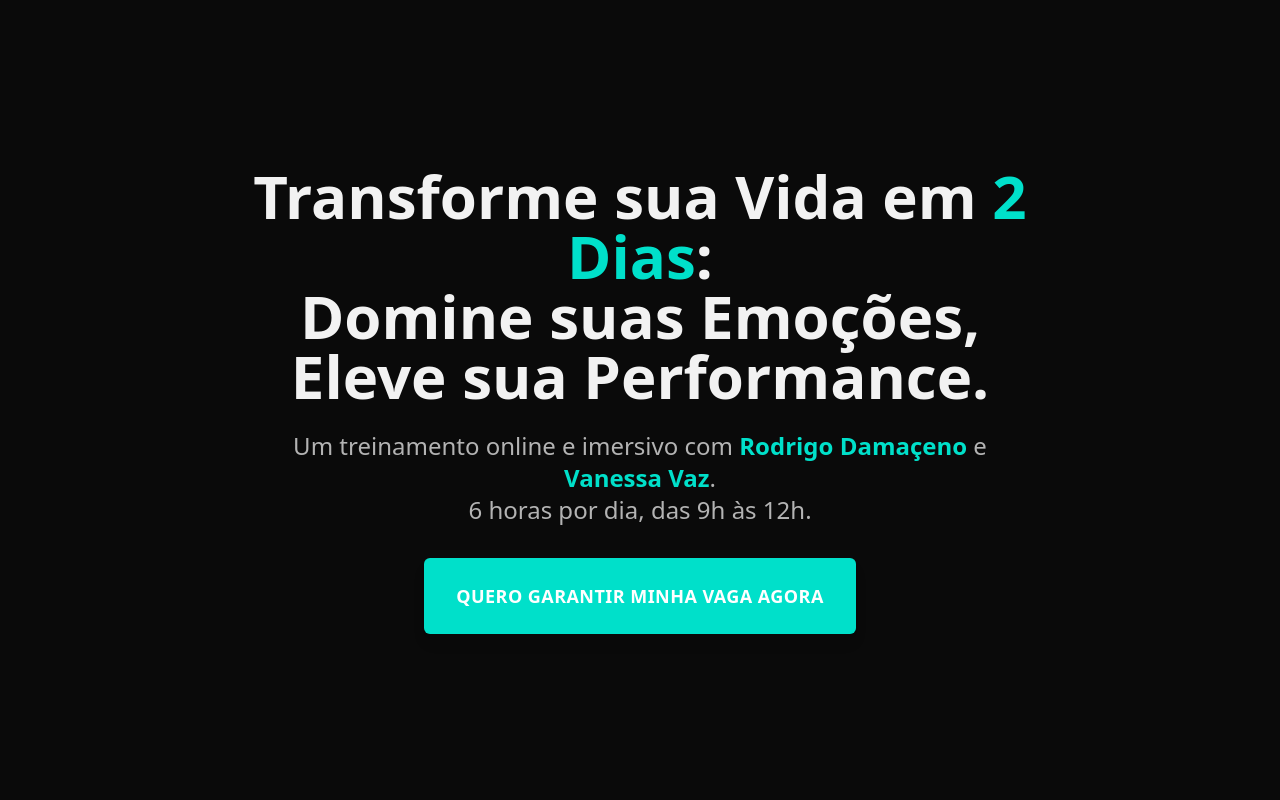
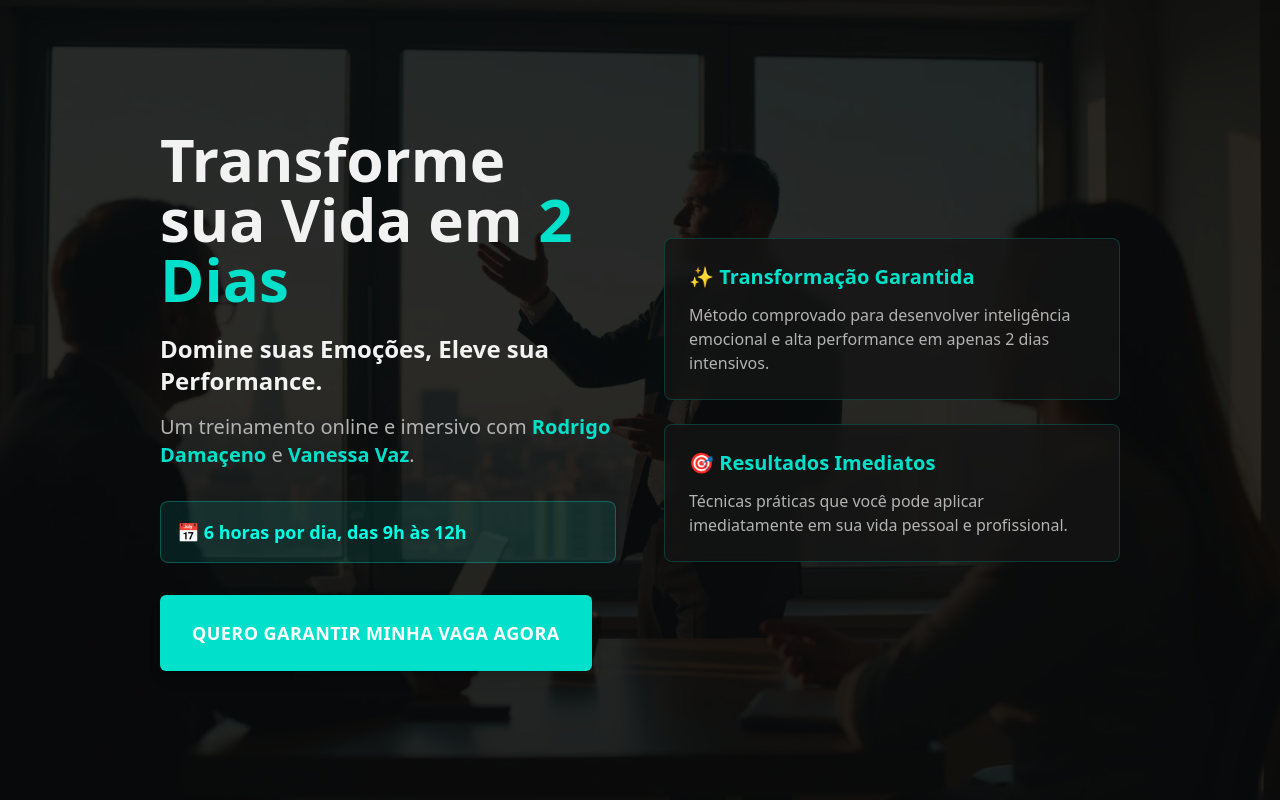
Before and after one commit to hduquinha/instituto-up, a React (Vite) app: page / in a window 1280 px wide. Shown: the top 800 px of the page. Built offline with nearby package versions, Linux system fonts and the light colour scheme.

Commit message:
Refactor Hero Section layout
Update Hero Section with a background image and a transparent color overlay. Adjust text layout for better presentation.

```diff
--- a/src/components/HeroSection.tsx
+++ b/src/components/HeroSection.tsx
@@ -1,31 +1,71 @@
 import { Button } from "@/components/ui/button";
+import heroBackground from "@/assets/hero-background.jpg";
 
 const HeroSection = () => {
   return (
-    <section className="bg-dark-bg text-text-light min-h-screen flex items-center justify-center px-6 py-20">
-      <div className="container max-w-4xl text-center">
-        <h1 className="text-4xl md:text-6xl font-bold mb-6 leading-tight">
+    <section
+      className="relative min-h-screen flex items-center justify-center px-6 py-20 bg-cover bg-center bg-no-repeat"
+      style={{ backgroundImage: `url(${heroBackground})` }}
+    >
+      {/* Overlay transparente */}
+      <div className="absolute inset-0 bg-dark-bg/85"></div>
+
+      {/* Conteúdo */}
+      <div className="relative z-10 container max-w-5xl">
+        <div className="grid md:grid-cols-2 gap-12 items-center">
+          {/* Coluna da esquerda - Texto principal */}
+          <div className="text-left">
+            <h1 className="text-3xl md:text-5xl xl:text-6xl font-bold mb-6 leading-tight text-text-light">
               Transforme sua Vida em{" "}
-          <span className="text-turquoise">2 Dias</span>:
-          <br />
-          Domine suas Emoções, Eleve sua Performance.
+              <span className="text-turquoise">2 Dias</span>
             </h1>
 
-        <p className="text-xl md:text-2xl text-text-muted mb-8 max-w-3xl mx-auto leading-relaxed">
+            <h2 className="text-xl md:text-2xl font-semibold mb-4 text-text-light">
+              Domine suas Emoções, Eleve sua Performance.
+            </h2>
+
+            <p className="text-lg md:text-xl text-text-muted mb-8 leading-relaxed">
               Um treinamento online e imersivo com{" "}
               <span className="text-turquoise font-semibold">Rodrigo Damaçeno</span> e{" "}
               <span className="text-turquoise font-semibold">Vanessa Vaz</span>.
-          <br />
-          6 horas por dia, das 9h às 12h.
             </p>
+
+            <div className="bg-turquoise/10 border border-turquoise/30 rounded-lg p-4 mb-8">
+              <p className="text-turquoise-light font-semibold text-lg">
+                📅 6 horas por dia, das 9h às 12h
+              </p>
+            </div>
 
             <Button
               variant="cta"
               size="lg"
-          className="text-lg px-8 py-6 h-auto"
+              className="text-lg px-8 py-6 h-auto w-full md:w-auto"
             >
               QUERO GARANTIR MINHA VAGA AGORA
             </Button>
+          </div>
+
+          {/* Coluna da direita - Info adicional */}
+          <div className="space-y-6">
+            <div className="bg-dark-section/80 backdrop-blur-sm rounded-lg p-6 border border-turquoise/20">
+              <h3 className="text-xl font-bold text-turquoise mb-3">
+                ✨ Transformação Garantida
+              </h3>
+              <p className="text-text-muted">
+                Método comprovado para desenvolver inteligência emocional e alta performance em apenas 2 dias intensivos.
+              </p>
+            </div>
+
+            <div className="bg-dark-section/80 backdrop-blur-sm rounded-lg p-6 border border-turquoise/20">
+              <h3 className="text-xl font-bold text-turquoise mb-3">
+                🎯 Resultados Imediatos
+              </h3>
+              <p className="text-text-muted">
+                Técnicas práticas que você pode aplicar imediatamente em sua vida pessoal e profissional.
+              </p>
+            </div>
+          </div>
+        </div>
       </div>
     </section>
   );
```
Also changed, not shown: src/assets/hero-background.jpg (added). Lines whose indentation alone changed are shown as unchanged.
